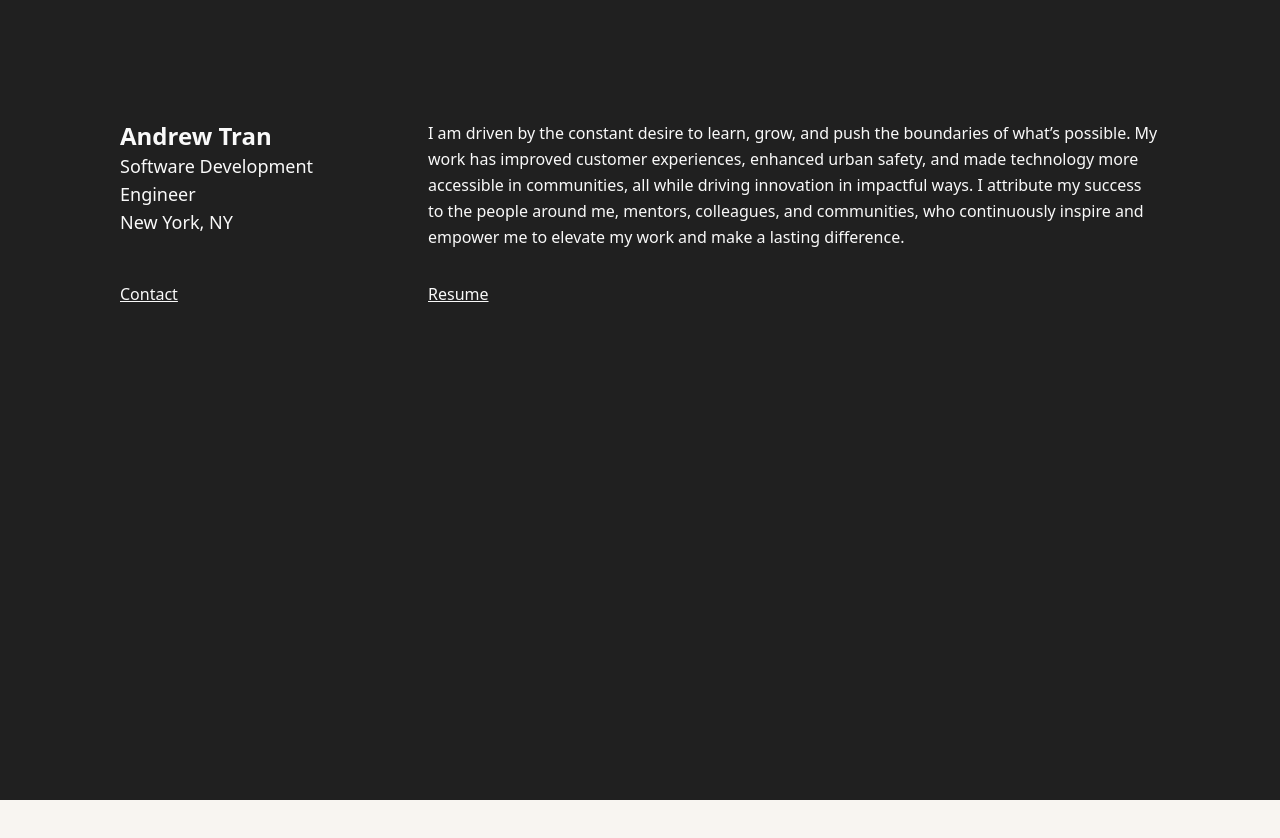
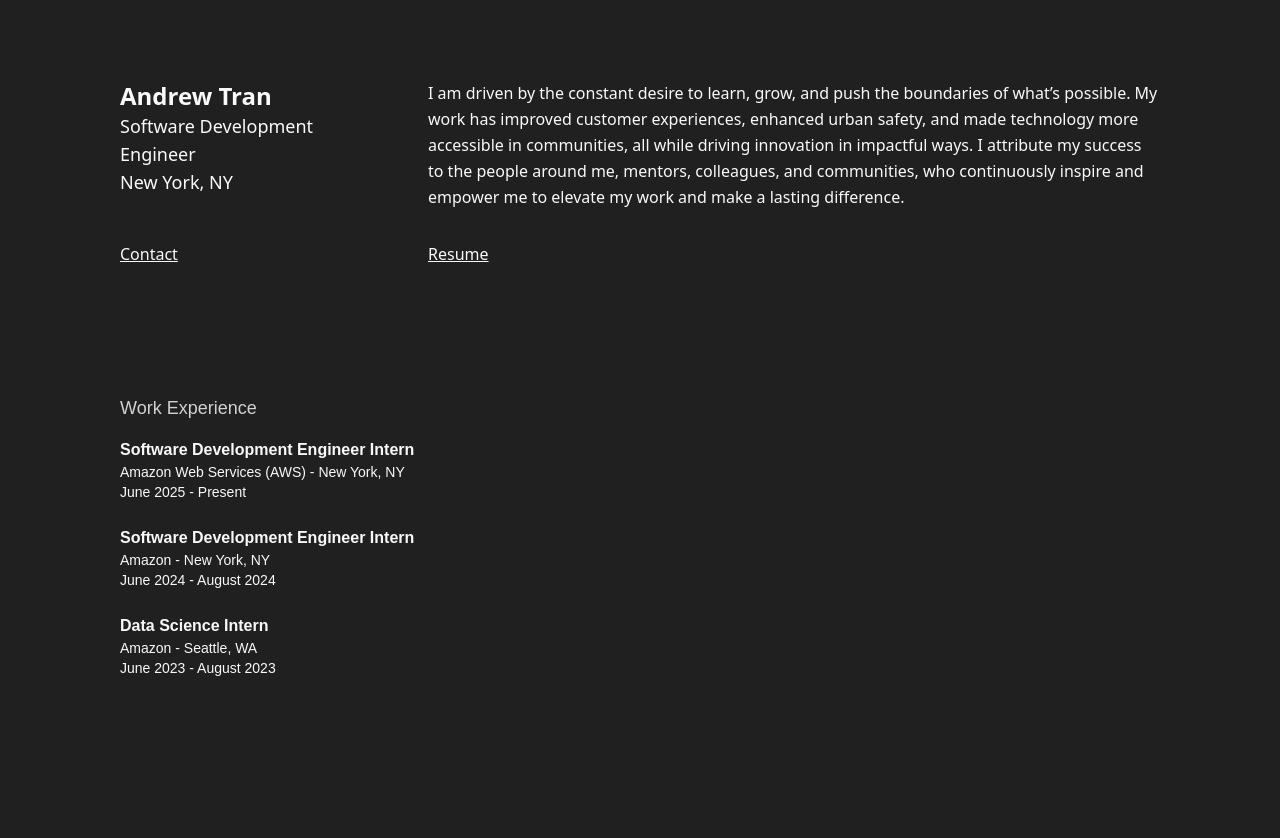
Before and after one commit to andrewtran117/andrewtran117.github.io, a Next.js app: page / in a window 1280 px wide. Shown: the top 838 px of the page. Before the commit the page ends 800 px from the top, so only its background shows below. Built offline with nearby package versions, Linux system fonts and the light colour scheme.

Commit message:
work experience

```diff
--- a/app/components/GridSection.tsx
+++ b/app/components/GridSection.tsx
@@ -2,7 +2,7 @@ import React from 'react';
 
 const ProfileGrid: React.FC = () => {
   return (
-    <div className="grid grid-cols-1 sm:grid-cols-[1fr_3fr] gap-y-8 sm:gap-x-16 p-[1in] text-[#f9f9f9] font-sans">
+    <div className="grid grid-cols-1 sm:grid-cols-[1fr_3fr] gap-y-8 sm:gap-x-16 my-8 pt-[0.25in] sm:pl-[0.25in] sm:pr-[0.25in] md:pl-[.25in] md:pr-[.25in] lg:pl-[.25in] lg:pr-[.25in] text-[#f9f9f9] font-sans">
       {/* 1st Row - 1st Column */}
       <div className="flex flex-col">
         <div className="text-2xl font-bold">Andrew Tran</div>
@@ -19,7 +19,6 @@ const ProfileGrid: React.FC = () => {
           in communities, all while driving innovation in impactful ways.
           I attribute my success to the people around me, mentors, colleagues, and communities, who
           continuously inspire and empower me to elevate my work and make a lasting difference.
-
         </p>
       </div>
 
--- /dev/null
+++ b/app/components/WorkExp.tsx
@@ -0,0 +1,28 @@
+const WorkExperience = () => {
+    return (
+      <section className="my-8"> {/* Section margin */}
+        <h2 className="text-lg text-[#D1D1D1] mb-4">Work Experience</h2>
+        <div className="text-[#f9f9f9]">
+          <div className="mb-6">
+            <h3 className="font-semibold">Software Development Engineer Intern</h3>
+            <p className="text-sm">Amazon Web Services (AWS) - New York, NY</p>
+            <p className="text-sm">June 2025 - Present</p>
+          </div>
+
+          <div className="mb-6">
+            <h3 className="font-semibold">Software Development Engineer Intern</h3>
+            <p className="text-sm">Amazon - New York, NY</p>
+            <p className="text-sm">June 2024 - August 2024</p>
+          </div>
+
+          <div className="mb-6">
+            <h3 className="font-semibold">Data Science Intern</h3>
+            <p className="text-sm">Amazon - Seattle, WA</p>
+            <p className="text-sm">June 2023 - August 2023</p>
+          </div>
+        </div>
+      </section>
+    );
+  };
+
+  export default WorkExperience;
--- a/app/globals.css
+++ b/app/globals.css
@@ -4,18 +4,10 @@
 @tailwind components;
 @tailwind utilities;
 
-
 :root {
   --background: #F8F5F1;
   --foreground: #F8F5F1;
 }
-
-/* @media (prefers-color-scheme: dark) {
-  :root {
-    --background: #000000;
-    --foreground: #ededed;
-  }
-} */
 
 body {
   background: #F8F5F1;
@@ -38,12 +30,13 @@ main {
   scroll-snap-align: start;
 }
 
+/* Section styling with consistent margins */
 section {
-  min-height: 100vh; /* Each section takes up the full viewport */
+  min-height: 100vh;
   scroll-snap-align: start;
-  display: flex;
-  justify-content: center;
-  align-items: center;
+  margin-left: 0.25in;
+  margin-right: 0.25in;
+  padding-top: 0.25in;
 }
 
 html {
--- a/app/page.tsx
+++ b/app/page.tsx
@@ -1,10 +1,14 @@
 import ProfileGrid from "./components/GridSection";
+import WorkExperience from "./components/WorkExp";
 
 export default function Home() {
   return (
     <main className="flex min-h-screen flex-col bg-[#202020]">
-      <div className="pt-[0.25in] sm:pl-[0.25in] sm:pr-[0.25in] md:pl-[.25in] md:pr-[.25in] lg:pl-[.25in] lg:pr-[.25in]">
+      <div className="pt-[0.25in] sm:pl-[1in] sm:pr-[1in] md:pl-[1in] md:pr-[1in] lg:pl-[1in] lg:pr-[1in]">
         <ProfileGrid />
+        <div className="pt-10">
+          <WorkExperience />
+        </div>
       </div>
     </main>
   );
```
Lines whose indentation alone changed are shown as unchanged.
